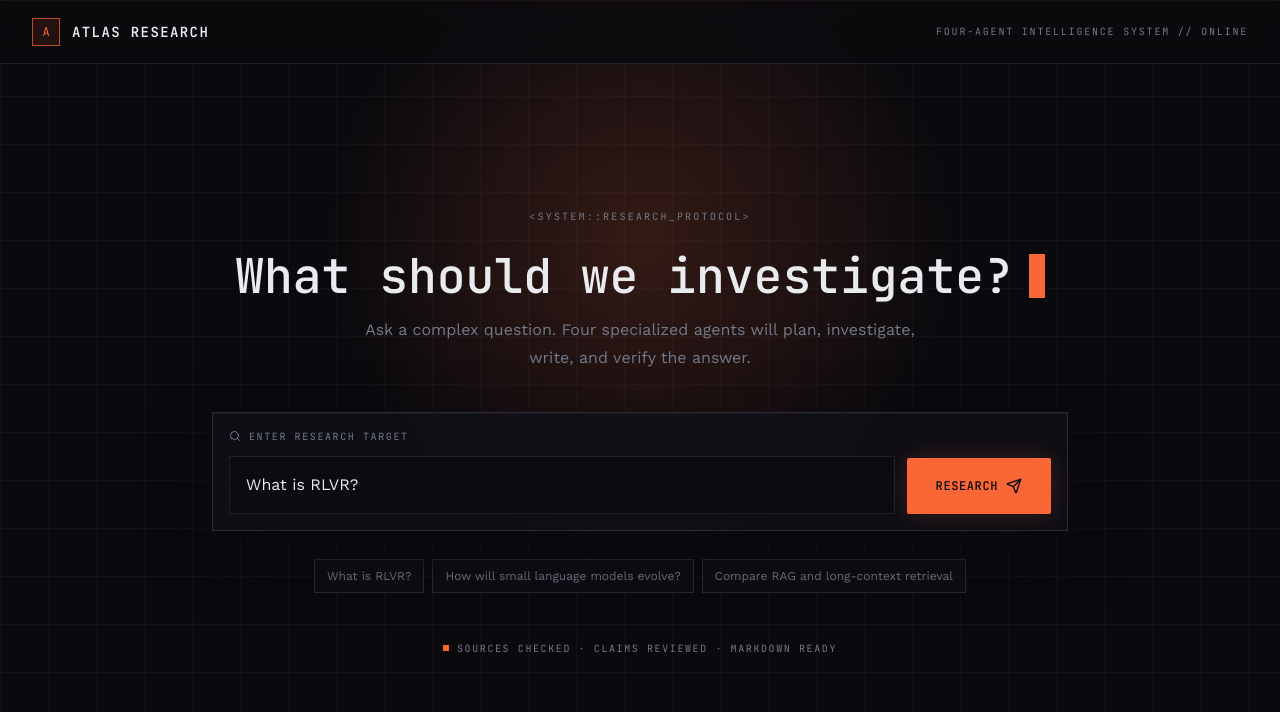
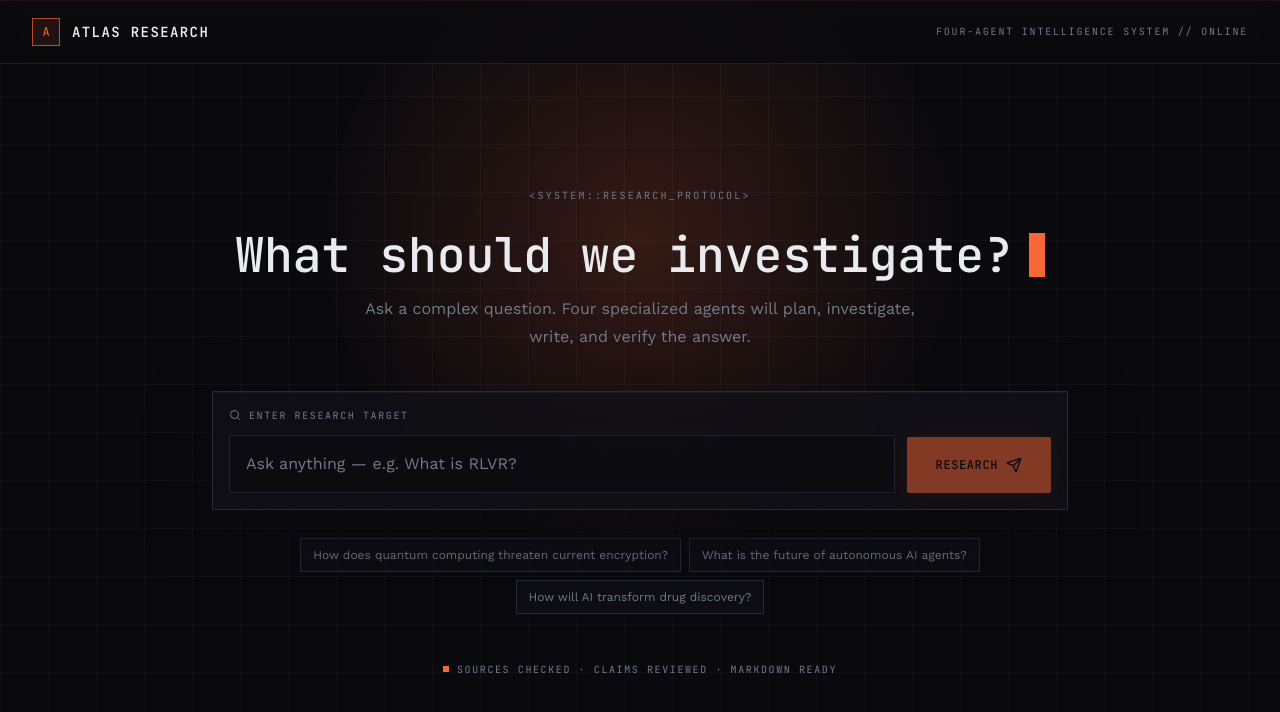
Before and after one commit to 18Sarthak/Multi-Agent-Research-Assistant, a React (Vite) app in the folder frontend/: page / in a window 1280 px wide. Shown: the top 712 px of the page. Built offline with nearby package versions, Linux system fonts and the light colour scheme.

Commit message:
Update ui

```diff
--- a/frontend/src/routes/index.tsx
+++ b/frontend/src/routes/index.tsx
@@ -36,9 +36,9 @@ type View = "home" | "pipeline" | "report";
 type AgentStatus = "pending" | "running" | "done";
 
 const examples = [
-  "What is RLVR?",
-  "How will small language models evolve?",
-  "Compare RAG and long-context retrieval",
+  "How does quantum computing threaten current encryption?",
+  "What is the future of autonomous AI agents?",
+  "How will AI transform drug discovery?",
 ];
 
 const AGENT_META = [
@@ -63,7 +63,7 @@ const initialAgents = (): AgentState[] =>
 
 function ResearchApp() {
   const [view, setView]         = useState<View>("home");
-  const [query, setQuery]       = useState("What is RLVR?");
+  const [query, setQuery]       = useState("");
   const [agents, setAgents]     = useState<AgentState[]>(initialAgents());
   const [report, setReport]     = useState("");
   const [error, setError]       = useState<string | null>(null);
```
